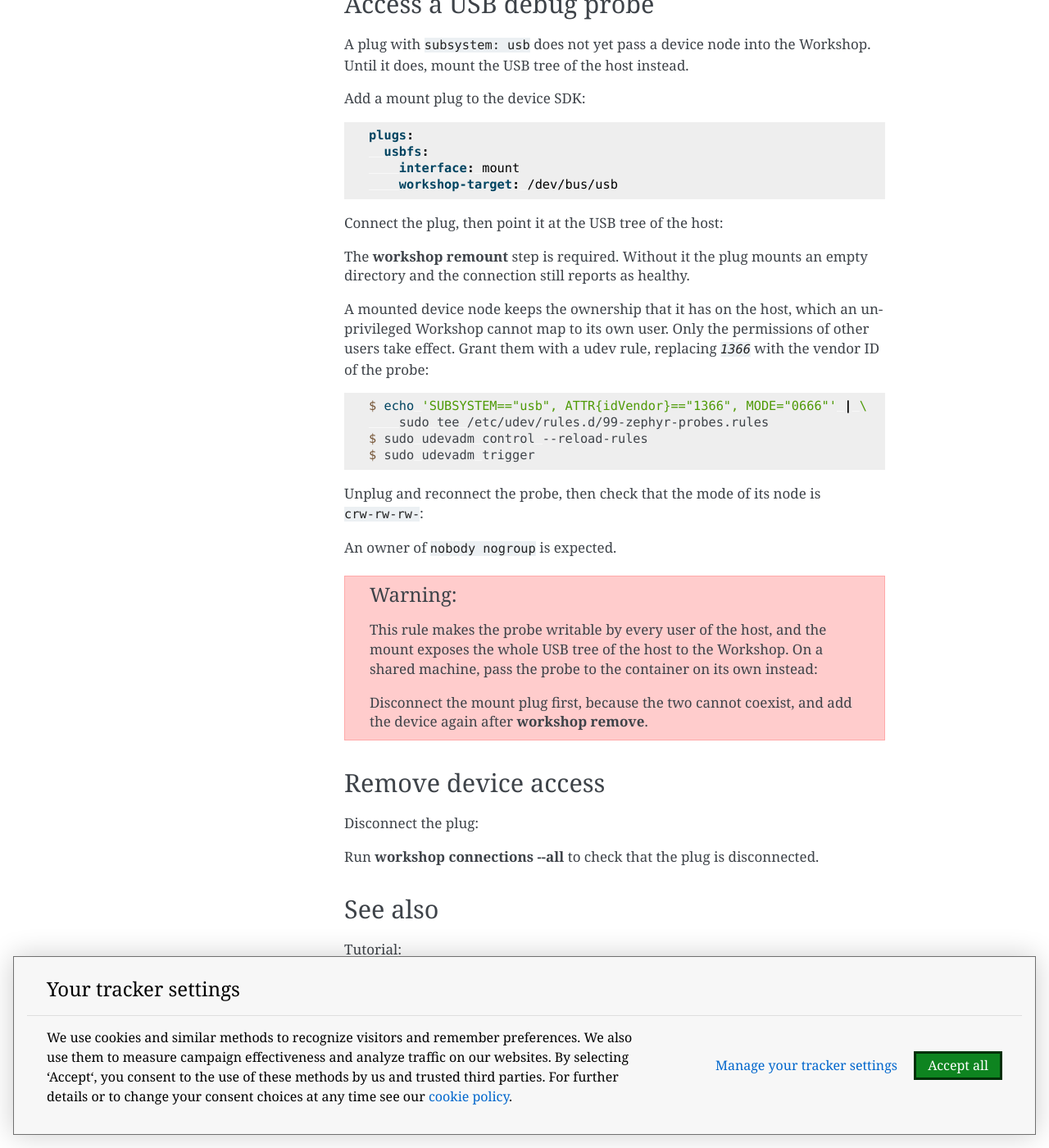
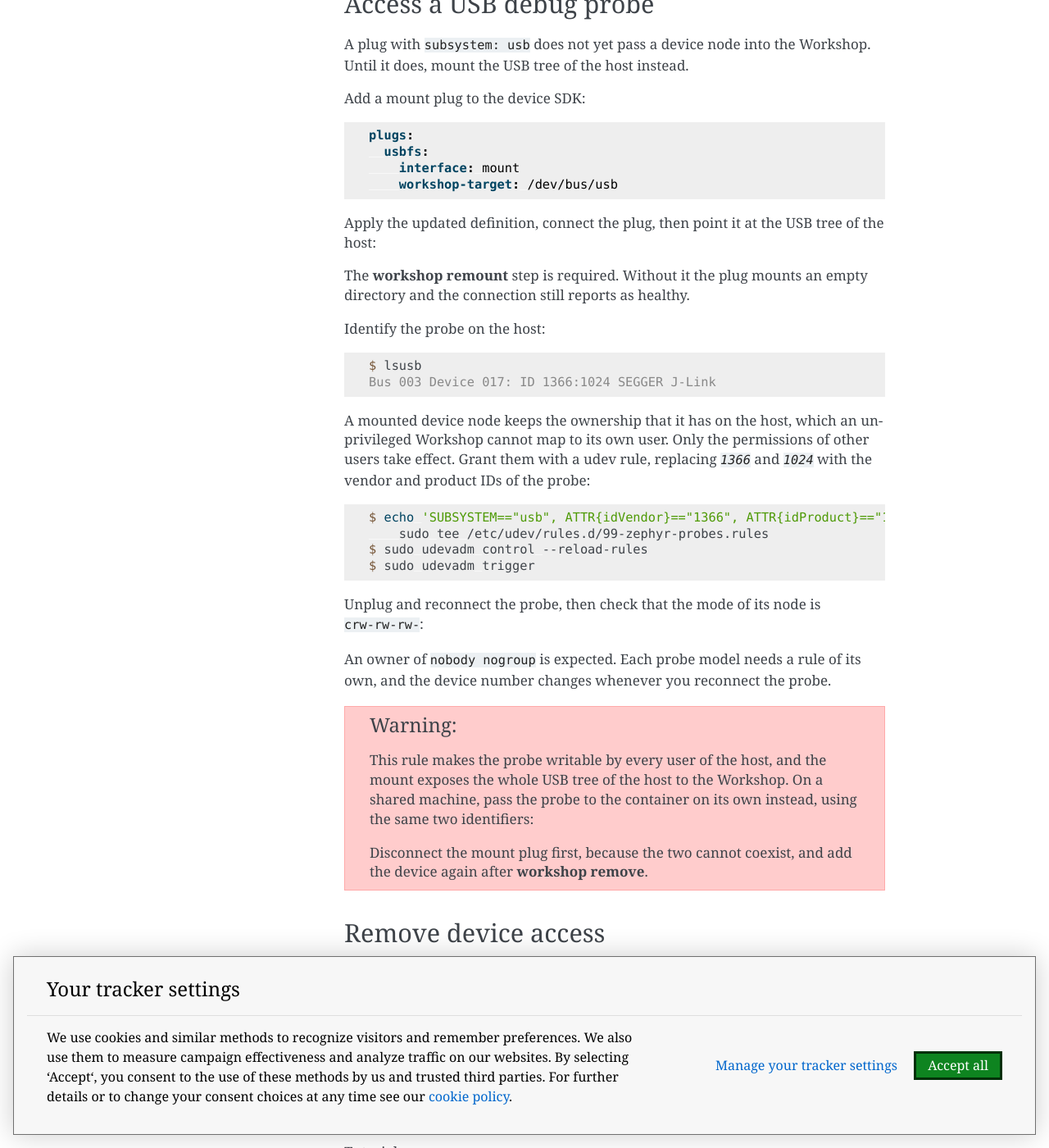
Before and after one commit to canonical/zephyr-lts-docs, a Sphinx documentation site: the page built from docs/how-to/access-hardware-from-workshop.rst, in a window 1280 px wide and 1400 px high, scrolled down 2325 px. Shown: the whole window at 82% size. Built offline with Sphinx 7.4.7, drawn with Linux system fonts in a browser that asks for light colours; the version number could not be read and is left out.

Commit message:
docs: scope the udev rule and apply the SDK before connecting

```diff
--- a/docs/.custom_wordlist.txt
+++ b/docs/.custom_wordlist.txt
@@ -135,6 +135,7 @@ topdir
 triaged
 txt
 udev
+udevadm
 ulwazi
 uncomment(ing)?
 untrusted
--- a/docs/how-to/access-hardware-from-workshop.rst
+++ b/docs/how-to/access-hardware-from-workshop.rst
@@ -162,11 +162,14 @@ Add a mount plug to the device SDK:
        interface: mount
        workshop-target: /dev/bus/usb
 
-Connect the plug, then point it at the USB tree of the host:
+Apply the updated definition,
+connect the plug,
+then point it at the USB tree of the host:
 
 .. code-block:: console
    :substitutions:
 
+   $ workshop refresh |workshop_name|
    $ workshop connect |workshop_name|/board-device:usbfs :mount
    $ workshop remount |workshop_name|/board-device:usbfs /dev/bus/usb
 
@@ -174,15 +177,23 @@ The :command:`workshop remount` step is required.
 Without it the plug mounts an empty directory
 and the connection still reports as healthy.
 
+Identify the probe on the host:
+
+.. code-block:: console
+
+   $ lsusb
+   Bus 003 Device 017: ID 1366:1024 SEGGER J-Link
+
 A mounted device node keeps the ownership that it has on the host,
 which an unprivileged Workshop cannot map to its own user.
 Only the permissions of other users take effect.
 Grant them with a udev rule,
-replacing :samp:`{1366}` with the vendor ID of the probe:
+replacing :samp:`{1366}` and :samp:`{1024}`
+with the vendor and product IDs of the probe:
 
 .. code-block:: console
 
-   $ echo 'SUBSYSTEM=="usb", ATTR{idVendor}=="1366", MODE="0666"' | \
+   $ echo 'SUBSYSTEM=="usb", ATTR{idVendor}=="1366", ATTR{idProduct}=="1024", MODE="0666"' | \
        sudo tee /etc/udev/rules.d/99-zephyr-probes.rules
    $ sudo udevadm control --reload-rules
    $ sudo udevadm trigger
@@ -195,17 +206,20 @@ then check that the mode of its node is :samp:`crw-rw-rw-`:
 
    $ workshop shell |workshop_name|
    $ lsusb
-   Bus 003 Device 017: ID 1366:1024 SEGGER J-Link
-   $ ls -l /dev/bus/usb/003/017
-   crw-rw-rw- 1 nobody nogroup 189, 272 Sep 21 09:34 /dev/bus/usb/003/017
+   Bus 003 Device 018: ID 1366:1024 SEGGER J-Link
+   $ ls -l /dev/bus/usb/003/018
+   crw-rw-rw- 1 nobody nogroup 189, 273 Sep 21 09:34 /dev/bus/usb/003/018
 
 An owner of :samp:`nobody nogroup` is expected.
+Each probe model needs a rule of its own,
+and the device number changes whenever you reconnect the probe.
 
 .. warning::
 
    This rule makes the probe writable by every user of the host,
    and the mount exposes the whole USB tree of the host to the Workshop.
-   On a shared machine, pass the probe to the container on its own instead:
+   On a shared machine, pass the probe to the container on its own instead,
+   using the same two identifiers:
 
    .. code-block:: console
       :substitutions:
@@ -230,6 +244,16 @@ Disconnect the plug:
 Run :command:`workshop connections --all`
 to check that the plug is disconnected.
 
+If you followed :ref:`usb_probe_access`,
+disconnect the mount plug and remove the udev rule as well:
+
+.. code-block:: console
+   :substitutions:
+
+   $ workshop disconnect |workshop_name|/board-device:usbfs
+   $ sudo rm /etc/udev/rules.d/99-zephyr-probes.rules
+   $ sudo udevadm control --reload-rules
+
 
 See also
 --------
```
